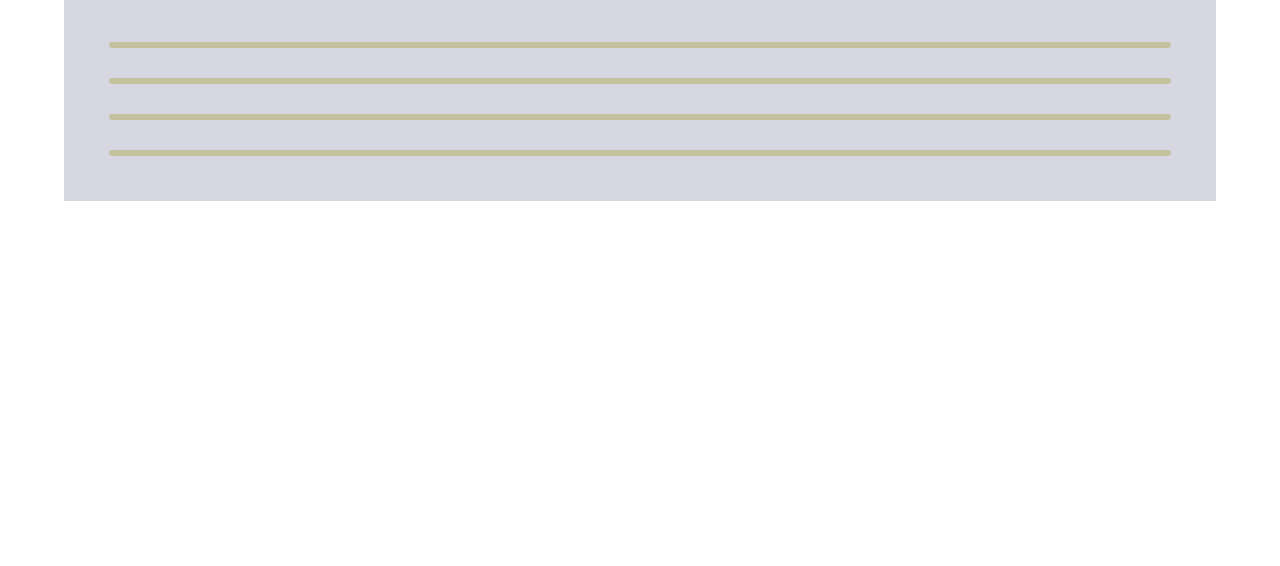
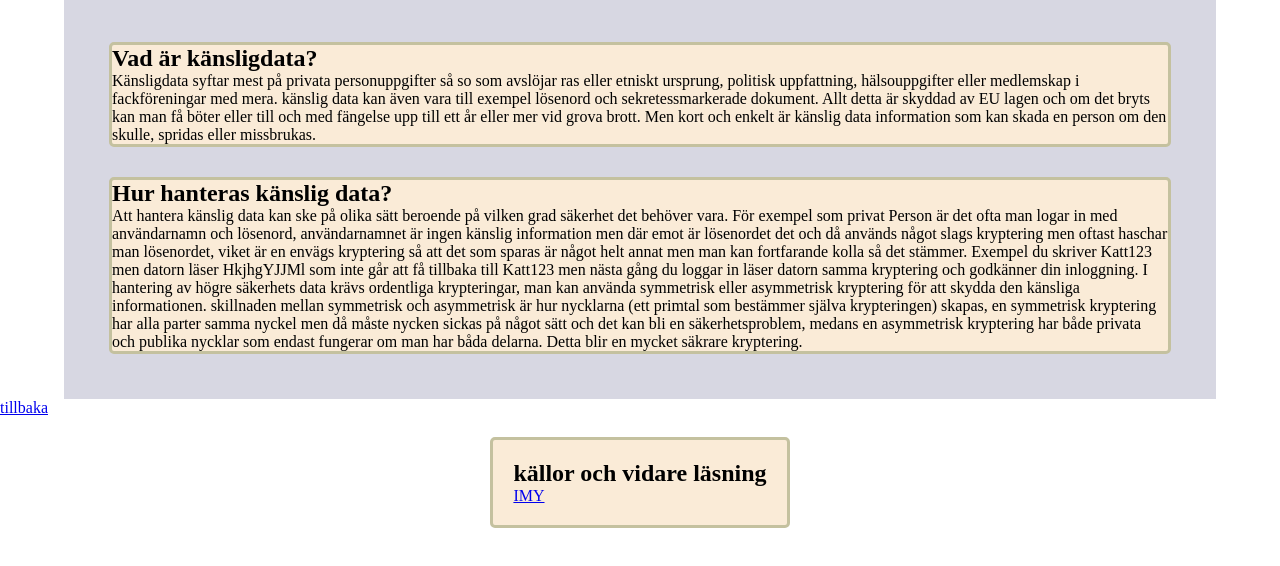
Before and after one commit to ProjektWiki/wiki, a plain HTML site: page känsligdata.html in a window 1280 px wide. Shown: the part 56-622 px from the top of the page. Drawn offline with Linux system fonts and the light colour scheme.

Commit message:
känslig data

```diff
--- a/känsligdata.html
+++ b/känsligdata.html
@@ -14,20 +14,24 @@
 
   <div class="textcontainer">
       <div class = "firstparagraph">
-        <p></p>
+        <h2>Vad är känsligdata?</h2>
+        <p>
+Känsligdata syftar mest på privata personuppgifter så so som avslöjar ras eller etniskt ursprung, politisk uppfattning, hälsouppgifter eller medlemskap i fackföreningar med mera. känslig data kan även vara till exempel lösenord och sekretessmarkerade dokument. Allt detta är skyddad av EU lagen och om det bryts kan man få böter eller till och med fängelse upp till ett år eller mer vid grova brott. Men kort och enkelt är känslig data information som kan skada en person om den skulle, spridas eller missbrukas.
+</p>
       </div>
 
       <div class = "secondparagraph">
-        <p></p>
+        <h2>Hur hanteras känslig data?</h2>
+        <p>
+Att hantera känslig data kan ske på olika sätt beroende på vilken grad säkerhet det behöver vara. För exempel som privat Person är det ofta man logar in med användarnamn och lösenord, användarnamnet är ingen känslig information men där emot är lösenordet det och då används något slags kryptering men oftast haschar man lösenordet, viket är en envägs kryptering så att det som sparas är något helt annat men man kan fortfarande kolla så det stämmer. Exempel du skriver Katt123 men datorn läser HkjhgYJJMl som inte går att få tillbaka till Katt123 men nästa gång du loggar in läser datorn samma kryptering och godkänner din inloggning. I hantering av högre säkerhets data  krävs ordentliga krypteringar, man kan använda symmetrisk eller asymmetrisk kryptering för att skydda den känsliga informationen. skillnaden mellan symmetrisk och asymmetrisk är hur nycklarna (ett primtal som bestämmer själva krypteringen) skapas, en symmetrisk kryptering har alla parter samma nyckel men då måste nycken sickas på något sätt och det kan bli en säkerhetsproblem, medans en asymmetrisk kryptering har både privata och publika nycklar som endast fungerar om man har båda delarna. Detta blir en mycket säkrare kryptering.
+</p>
       </div>
 
-      <div class = "thirdparagraph">
-        <p></p>
-      </div>
-
-      <div class = "lastparagraph">
-        <p></p>
-    </div>
   </div>
+    <a href="index.html">tillbaka</a>
+  <div class = "linkcontainer">
+    <h2>källor och vidare läsning</h2>
+    <a href=https://www.imy.se/privatperson/dataskydd/personuppgifter/kansliga-personuppgifter/>IMY</a>
+</div>
 </body>
 </html>
```
Also changed, not shown: AIhitoria.html (added).
